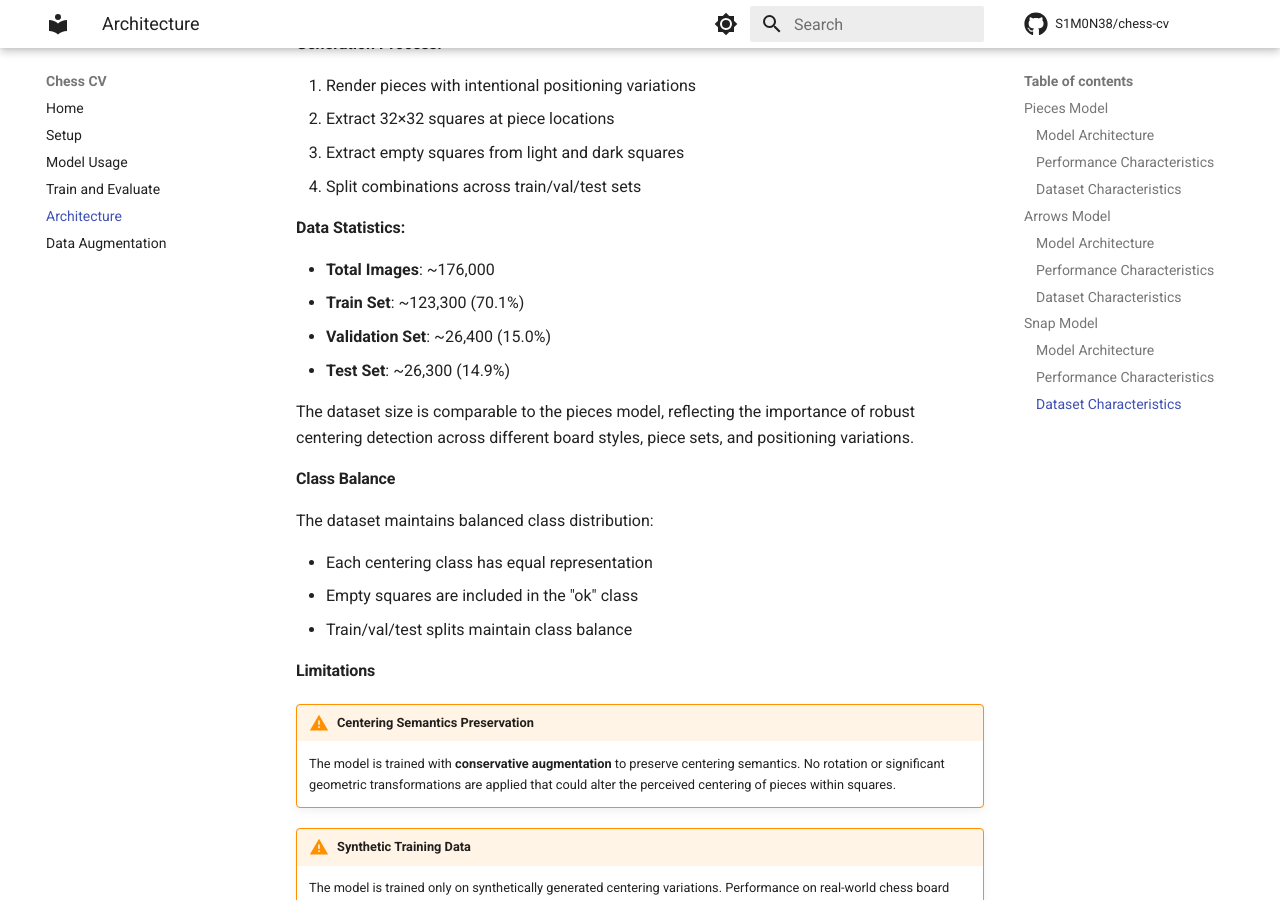
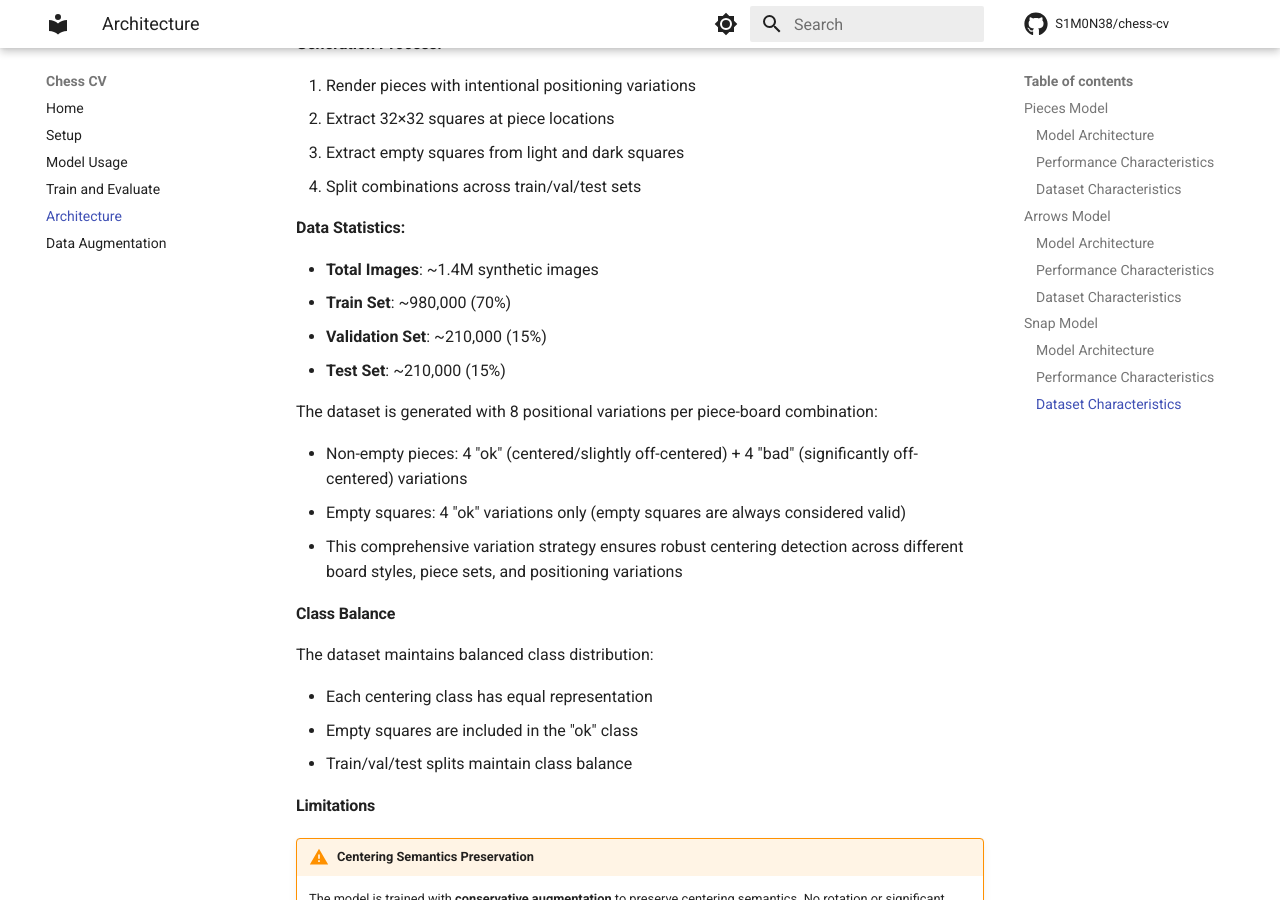
Before and after one commit to S1M0N38/chess-cv, an MkDocs documentation site: the page built from docs/architecture.md, in a window 1280 px wide and 900 px high, scrolled down 12212 px. Built offline with MkDocs 1.6.1 and Material for MkDocs 9.7.7, drawn with Linux system fonts in a browser that asks for light colours; comment, search, counter and statistics services are not loaded.

Commit message:
docs: fix values for dataset for the snap model

```diff
--- a/docs/architecture.md
+++ b/docs/architecture.md
@@ -455,12 +455,16 @@ The snap training data is synthetically generated using the same board styles as
 
 **Data Statistics:**
 
-- **Total Images**: ~176,000
-- **Train Set**: ~123,300 (70.1%)
-- **Validation Set**: ~26,400 (15.0%)
-- **Test Set**: ~26,300 (14.9%)
+- **Total Images**: ~1.4M synthetic images
+- **Train Set**: ~980,000 (70%)
+- **Validation Set**: ~210,000 (15%)
+- **Test Set**: ~210,000 (15%)
 
-The dataset size is comparable to the pieces model, reflecting the importance of robust centering detection across different board styles, piece sets, and positioning variations.
+The dataset is generated with 8 positional variations per piece-board combination:
+
+- Non-empty pieces: 4 "ok" (centered/slightly off-centered) + 4 "bad" (significantly off-centered) variations
+- Empty squares: 4 "ok" variations only (empty squares are always considered valid)
+- This comprehensive variation strategy ensures robust centering detection across different board styles, piece sets, and positioning variations
 
 #### Class Balance
 
```
Also changed, not shown: docs/train-and-eval.md (+1 -1 lines).
